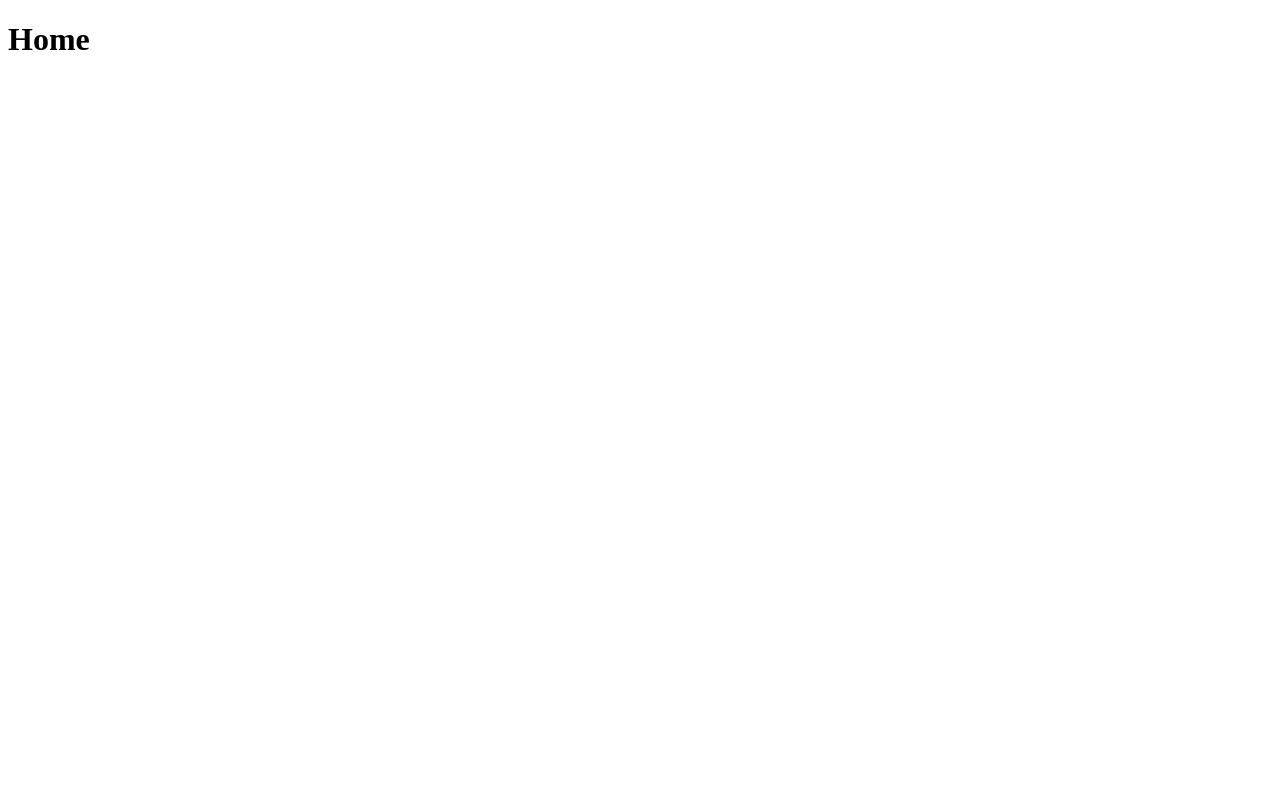
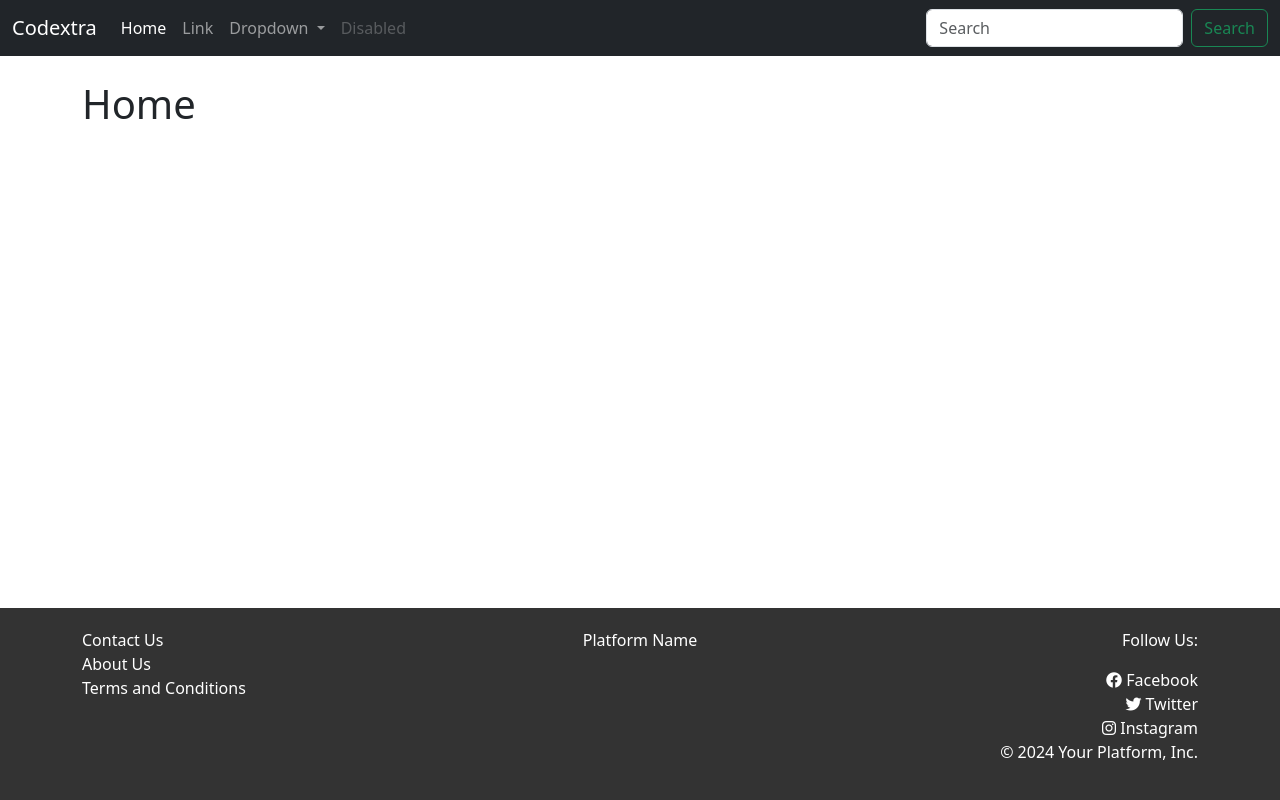
Before and after one commit to wasee-sun/e_learning_platform, a Django app: page /codextra/ in a window 1280 px wide. Before the commit the page is almost empty. Run offline with Django 5.2, Linux system fonts and the light colour scheme.

Commit message:
Ninth commit

```diff
--- a/e_learning_platform/settings.py
+++ b/e_learning_platform/settings.py
@@ -119,6 +119,10 @@ USE_TZ = True
 
 STATIC_URL = "static/"
 
+STATICFILES_DIRS = [
+    BASE_DIR / "static"
+]
+
 # Default primary key field type
 # https://docs.djangoproject.com/en/5.1/ref/settings/#default-auto-field
 
--- /dev/null
+++ b/static/styles.css
@@ -0,0 +1,16 @@
+html, body {
+    height: 100%;
+    margin: 0;
+}
+
+body {
+    display: flex;
+    flex-direction: column;
+}
+
+footer {
+    margin-top: auto;
+    background-color: #333;
+    color: white;
+    padding: 20px;
+}
--- a/templates/base.html
+++ b/templates/base.html
@@ -1,9 +1,29 @@
+{% load static %}
+
 <!DOCTYPE html>
 <html>
     <head>
-        <title></title>
+        <meta charset="utf-8">
+        <meta name="viewport" content="width=device-width, initial-scale=1">
+        <title>{% block title %}{% endblock %}</title>
+        <link href="https://cdn.jsdelivr.net/npm/bootstrap@5.3.3/dist/css/bootstrap.min.css" rel="stylesheet" integrity="sha384-QWTKZyjpPEjISv5WaRU9OFeRpok6YctnYmDr5pNlyT2bRjXh0JMhjY6hW+ALEwIH" crossorigin="anonymous">
+        {% block styles %}{% endblock %}
     </head>
     <body>
-        {% block content %}{% endblock %}
+        <header>
+            {% include "navbar.html" %}
+        </header>
+        <br>
+        <div class="container">
+            {% block content %}
+            {% endblock %}
+        </div>
+        <br>
+        {% include "footer.html" %}
+
+        <script src="https://cdn.jsdelivr.net/npm/bootstrap@5.3.3/dist/js/bootstrap.bundle.min.js" integrity="sha384-YvpcrYf0tY3lHB60NNkmXc5s9fDVZLESaAA55NDzOxhy9GkcIdslK1eN7N6jIeHz" crossorigin="anonymous"></script>
+        <script src="https://cdn.jsdelivr.net/npm/@popperjs/core@2.11.8/dist/umd/popper.min.js" integrity="sha384-I7E8VVD/ismYTF4hNIPjVp/Zjvgyol6VFvRkX/vR+Vc4jQkC+hVqc2pM8ODewa9r" crossorigin="anonymous"></script>
+        <script src="https://cdn.jsdelivr.net/npm/bootstrap@5.3.3/dist/js/bootstrap.min.js" integrity="sha384-0pUGZvbkm6XF6gxjEnlmuGrJXVbNuzT9qBBavbLwCsOGabYfZo0T0to5eqruptLy" crossorigin="anonymous"></script>
+
     </body>
 </html>
--- /dev/null
+++ b/templates/footer.html
@@ -0,0 +1,38 @@
+{% load static %}
+
+{% block styles %}
+<link rel="stylesheet" href="https://cdnjs.cloudflare.com/ajax/libs/font-awesome/6.0.0-beta3/css/all.min.css">
+<link href="https://cdn.jsdelivr.net/npm/bootstrap-icons/font/bootstrap-icons.css" rel="stylesheet">
+<link rel="stylesheet" href="{% static 'styles.css' %}">
+{% endblock %}
+
+<footer style="background-color: #333; color: white; padding: 20px;">
+    <div class="container">
+      <div class="row">
+        <!-- Left side links -->
+        <div class="col-md-4">
+          <ul style="list-style-type: none; padding-left: 0;">
+            <li><a href="#" style="color: white; text-decoration: none;">Contact Us</a></li>
+            <li><a href="#" style="color: white; text-decoration: none;">About Us</a></li>
+            <li><a href="#" style="color: white; text-decoration: none;">Terms and Conditions</a></li>
+          </ul>
+        </div>
+
+        <!-- Center platform name -->
+        <div class="col-md-4 text-center">
+          <p>Platform Name</p>
+        </div>
+
+        <!-- Right side social icons and copyright -->
+        <div class="col-md-4 text-md-end">
+          <p>Follow Us:</p>
+          <a href="#" style="color: white; text-decoration: none;"><i class="fab fa-facebook"></i> Facebook</a>
+          <br>
+          <a href="#" style="color: white; text-decoration: none;"><i class="fab fa-twitter"></i> Twitter</a>
+          <br>
+          <a href="#" style="color: white; text-decoration: none;"><i class="fab fa-instagram"></i> Instagram</a>
+          <p>© 2024 Your Platform, Inc.</p>
+        </div>
+      </div>
+    </div>
+  </footer>
--- /dev/null
+++ b/templates/navbar.html
@@ -0,0 +1,36 @@
+<nav class="navbar navbar-expand-lg navbar-dark bg-dark">
+    <div class="container-fluid">
+      <a class="navbar-brand" href="#">Codextra</a> <!-- Centered navbar-brand -->
+      <button class="navbar-toggler" type="button" data-bs-toggle="collapse" data-bs-target="#navbarSupportedContent" aria-controls="navbarSupportedContent" aria-expanded="false" aria-label="Toggle navigation">
+        <span class="navbar-toggler-icon"></span>
+      </button>
+      <div class="collapse navbar-collapse" id="navbarSupportedContent">
+        <ul class="navbar-nav me-auto mb-2 mb-lg-0">
+          <li class="nav-item">
+            <a class="nav-link active" aria-current="page" href="#">Home</a>
+          </li>
+          <li class="nav-item">
+            <a class="nav-link" href="#">Link</a>
+          </li>
+          <li class="nav-item dropdown">
+            <a class="nav-link dropdown-toggle" href="#" role="button" data-bs-toggle="dropdown" aria-expanded="false">
+              Dropdown
+            </a>
+            <ul class="dropdown-menu">
+              <li><a class="dropdown-item" href="#">Action</a></li>
+              <li><a class="dropdown-item" href="#">Another action</a></li>
+              <li><hr class="dropdown-divider"></li>
+              <li><a class="dropdown-item" href="#">Something else here</a></li>
+            </ul>
+          </li>
+          <li class="nav-item">
+            <a class="nav-link disabled" aria-disabled="true">Disabled</a>
+          </li>
+        </ul>
+        <form class="d-flex" role="search">
+          <input class="form-control me-2" type="search" placeholder="Search" aria-label="Search">
+          <button class="btn btn-outline-success" type="submit">Search</button>
+        </form>
+      </div>
+    </div>
+</nav>
```
